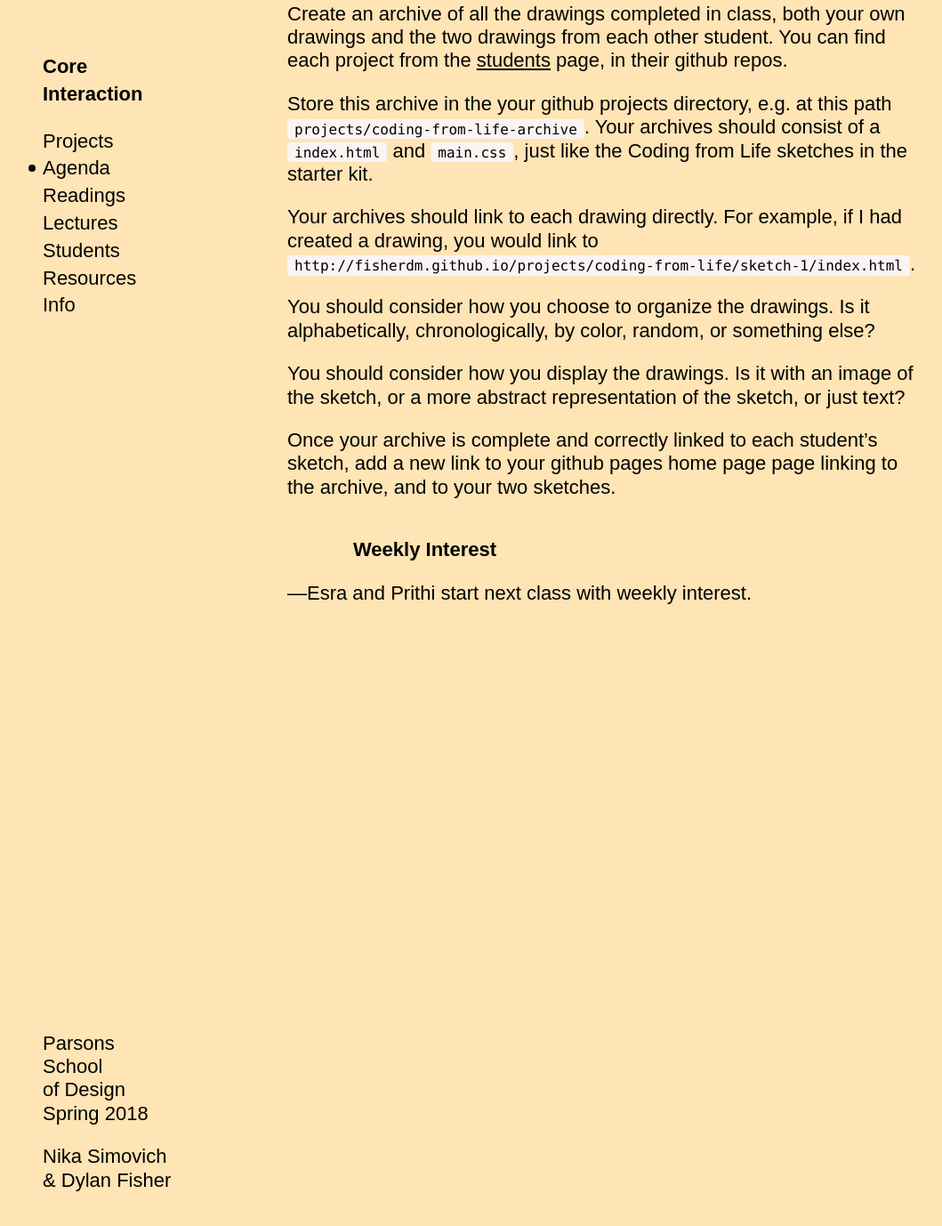
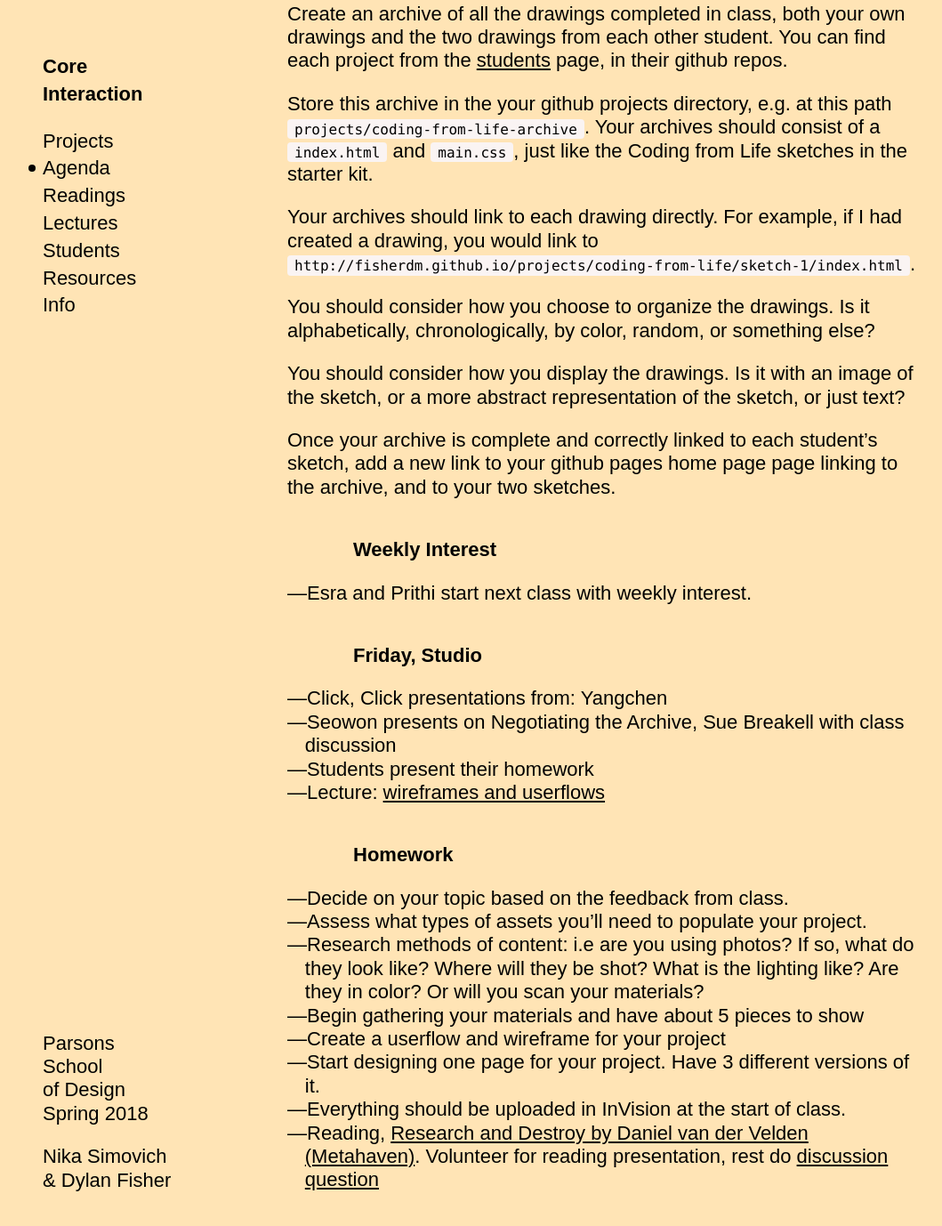
Before and after one commit to dylanfisher/ci18, a Jekyll site: the page built from _agendas/week-5.md, in a window 1280 px wide and 1400 px high, scrolled down 1226 px. Shown: the top 1378 px of the window at 89% size, without its empty margins (12-1071 px from the left). Built offline with Jekyll 4.4.1, drawn with Linux system fonts in a browser that asks for light colours; some web fonts are replaced.

Commit message:
Add agenda

```diff
--- a/_agendas/week-5.md
+++ b/_agendas/week-5.md
@@ -46,3 +46,21 @@ archive, and to your two sketches.
 ### Weekly Interest
 
 - Esra and Prithi start next class with weekly interest.
+
+
+### Friday, Studio
+
+- Click, Click presentations from: Yangchen
+- Seowon presents on Negotiating the Archive, Sue Breakell with class discussion
+- Students present their homework
+- Lecture: [wireframes and userflows](assets/lectures/lecture-5_user-flows.pdf)
+
+### Homework
+- Decide on your topic based on the feedback from class.
+- Assess what types of assets you’ll need to populate your project.
+- Research methods of content: i.e are you using photos? If so, what do they look like? Where will they be shot? What is the lighting like? Are they in color? Or will you scan your materials?
+- Begin gathering your materials and have about 5 pieces to show
+- Create a userflow and wireframe for your project
+- Start designing one page for your project. Have 3 different versions of it.
+- Everything should be uploaded in InVision at the start of class.
+- Reading, [Research and Destroy by Daniel van der Velden (Metahaven)](http://ci.nikasimovich.com/assets/readings/van-der-Velden-research-and-destroy.pdf). Volunteer for reading presentation, rest do [discussion question](https://docs.google.com/document/d/17qaDJ-63a4HEzbuKLB1z72mSGJlAoUhAZLSG3GV3cbs/edit?usp=sharing)
```
Also changed, not shown: 1 other file.
